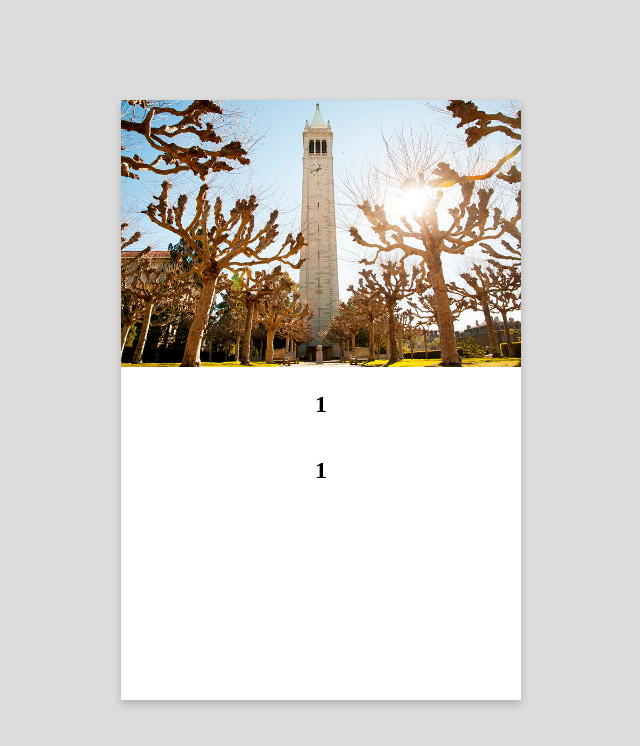
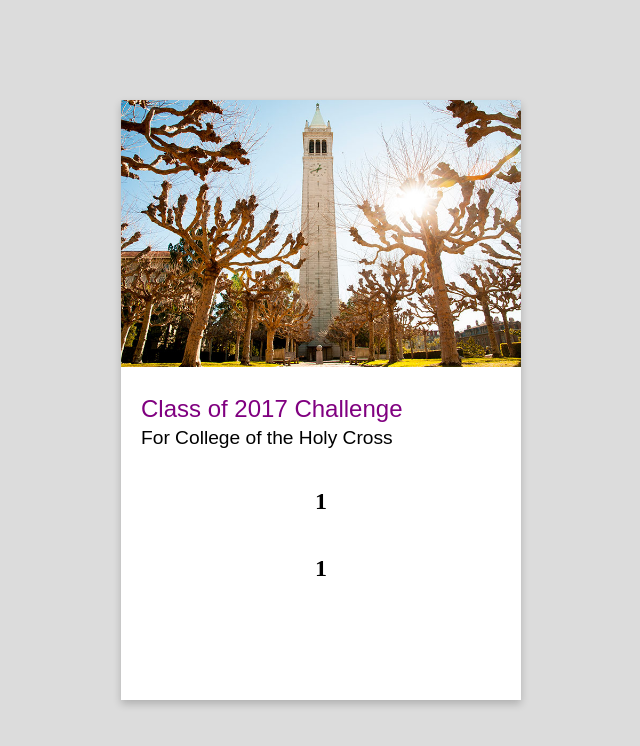
Before and after one commit to Tech1989plus1/GiveCampus, a website: page src/client/index.html in a window 1280 px wide. Shown: the whole page, without its empty margins (319-959 px from the left). Drawn offline with Linux system fonts and the light colour scheme; no server answers.

Commit message:
adding text

```diff
--- a/src/client/css/style.css
+++ b/src/client/css/style.css
@@ -58,3 +58,23 @@
 .fit-picture {
   width: 400px;
 }
+
+#flex-container0 > .box0-1 {
+  text-align: left;
+  margin-left: 20px;
+  margin-right: 20px;
+  padding: 0;
+}
+
+.box0-1 > #text0 {
+  font-size: 1.5rem;
+  color: purple;
+  font-family: arial
+}
+
+.box0-1 > #text1 {
+  margin-top: -20px;
+  font-size: 1.2rem;
+  color: black;
+  font-family: arial
+}
--- a/src/client/index.html
+++ b/src/client/index.html
@@ -14,8 +14,12 @@
             <div class ="box0-0">
               <img class="fit-picture" src="./media/berkeley.jpg">
             </div>
-            <div class ="box0-1"><h1>1</h1></div>
+            <div class ="box0-1">
+              <p id="text0">Class of 2017 Challenge</p>
+              <p id="text1">For College of the Holy Cross</p>
+            </div>
             <div class ="box0-2"><h1>1</h1></div>
+            <div class ="box0-3"><h1>1</h1></div>
           </section>
 
         </div>
```
